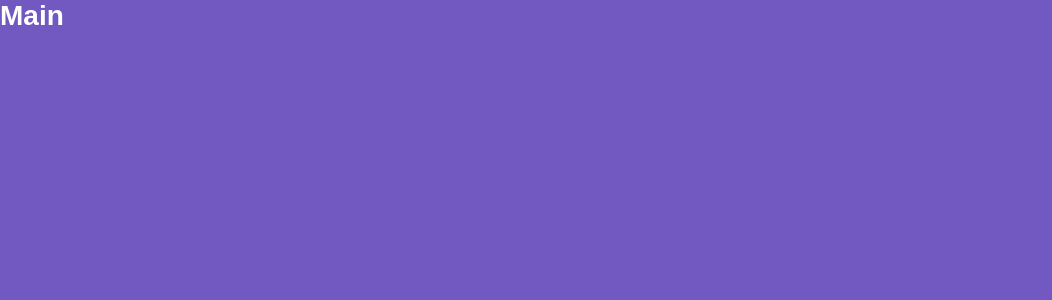
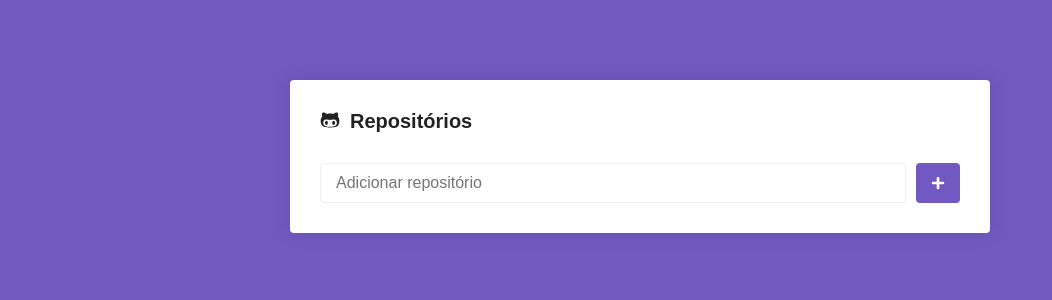
Before and after one commit to Thiago-F/GoStack-Modules, a React (Create React App) app in the folder modulo05/: page / in a window 1280 px wide. Shown: the top 300 px of the page, without its empty margins (0-1052 px from the left). Built offline with nearby package versions, Linux system fonts and the light colour scheme.

Commit message:
estilizando page main

```diff
--- a/modulo05/package.json
+++ b/modulo05/package.json
@@ -5,6 +5,7 @@
   "dependencies": {
     "react": "^16.9.0",
     "react-dom": "^16.9.0",
+    "react-icons": "^3.7.0",
     "react-router-dom": "^5.0.1",
     "react-scripts": "3.1.1",
     "styled-components": "^4.3.2"
--- a/modulo05/src/pages/Main/index.js
+++ b/modulo05/src/pages/Main/index.js
@@ -1,7 +1,22 @@
 import React from 'react';
 
-import { Title } from './styles';
+import { FaGithubAlt, FaPlus } from 'react-icons/fa';
+import { Container, Form, SubmitButton } from './styles';
 
 export default function Main() {
-    return <Title>Main</Title>;
+    return (
+        <Container>
+            <h1>
+                <FaGithubAlt />
+                Repositórios
+            </h1>
+            <Form onSubmit={() => {}}>
+                <input type="text" placeholder="Adicionar repositório" />
+
+                <SubmitButton>
+                    <FaPlus color="#fff" size={14} />
+                </SubmitButton>
+            </Form>
+        </Container>
+    );
 }
--- a/modulo05/src/pages/Main/styles.js
+++ b/modulo05/src/pages/Main/styles.js
@@ -1,5 +1,48 @@
 import styled from 'styled-components';
 
-export const Title = styled.h1`
-    color: #fff;
+export const Container = styled.div`
+    max-width: 700px;
+    background: #fff;
+    border-radius: 4px;
+    box-shadow: 0 0 20px rgba(0, 0, 0, 0.1);
+    padding: 30px;
+    margin: 80px auto;
+
+    h1 {
+        font-size: 20px;
+        display: flex;
+        flex-direction: row;
+
+        svg {
+            margin-right: 10px;
+        }
+    }
 `;
+
+export const Form = styled.form`
+    margin-top: 30px;
+    display: flex;
+    flex-direction: row;
+
+    input {
+        flex: 1;
+        border: 1px solid #eee;
+        padding: 10px 15px;
+        border-radius: 4px;
+        font-size: 16px;
+    }
+`;
+
+export const SubmitButton = styled.button.attrs({
+    type: 'submit',
+})`
+    background: #7159c1;
+    border: 0;
+    padding: 0 15px;
+    margin-left: 10px;
+    border-radius: 4px;
+
+    display: flex;
+    justify-content: center;
+    align-items: center;
+`;
```
Also changed, not shown: 1 other file (tests, documents, lock files or other folders).
